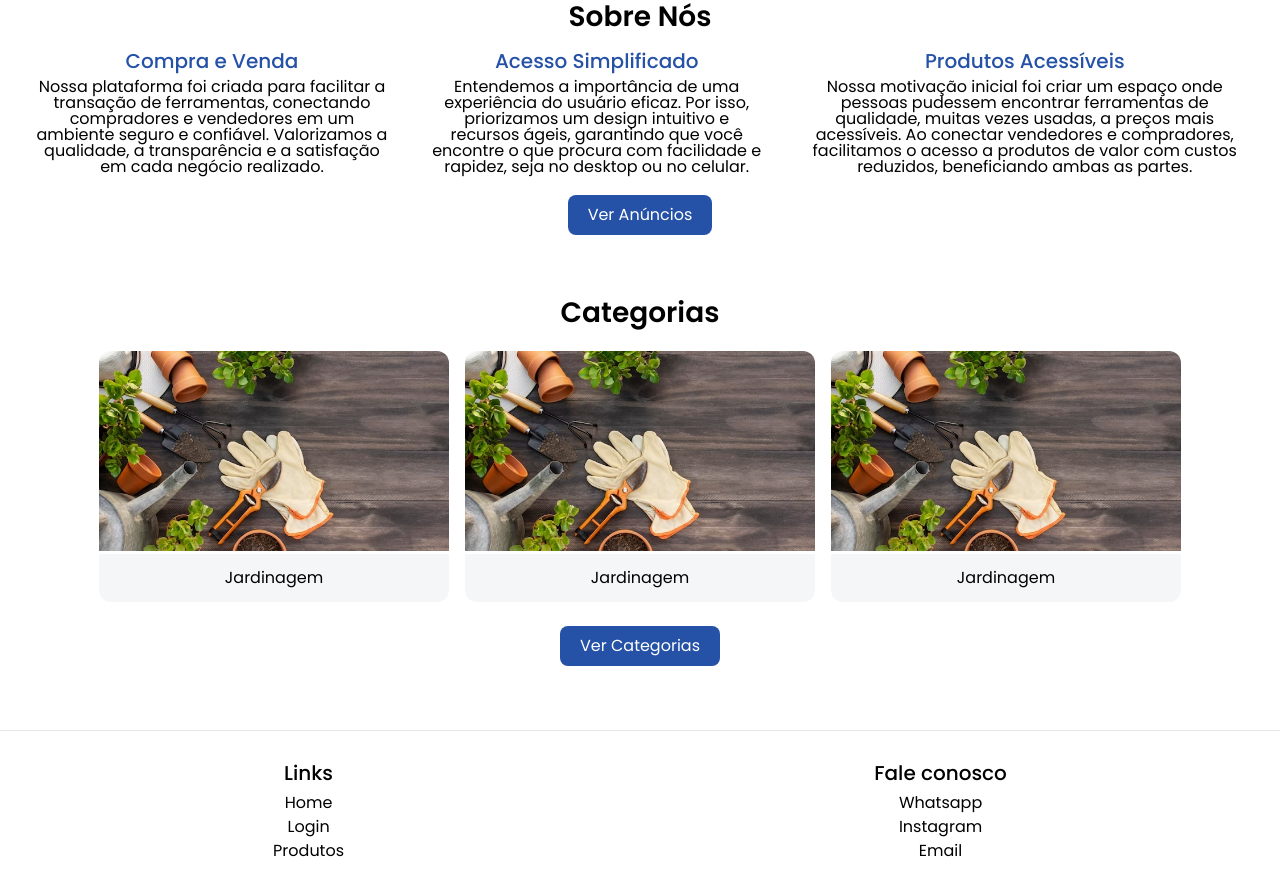
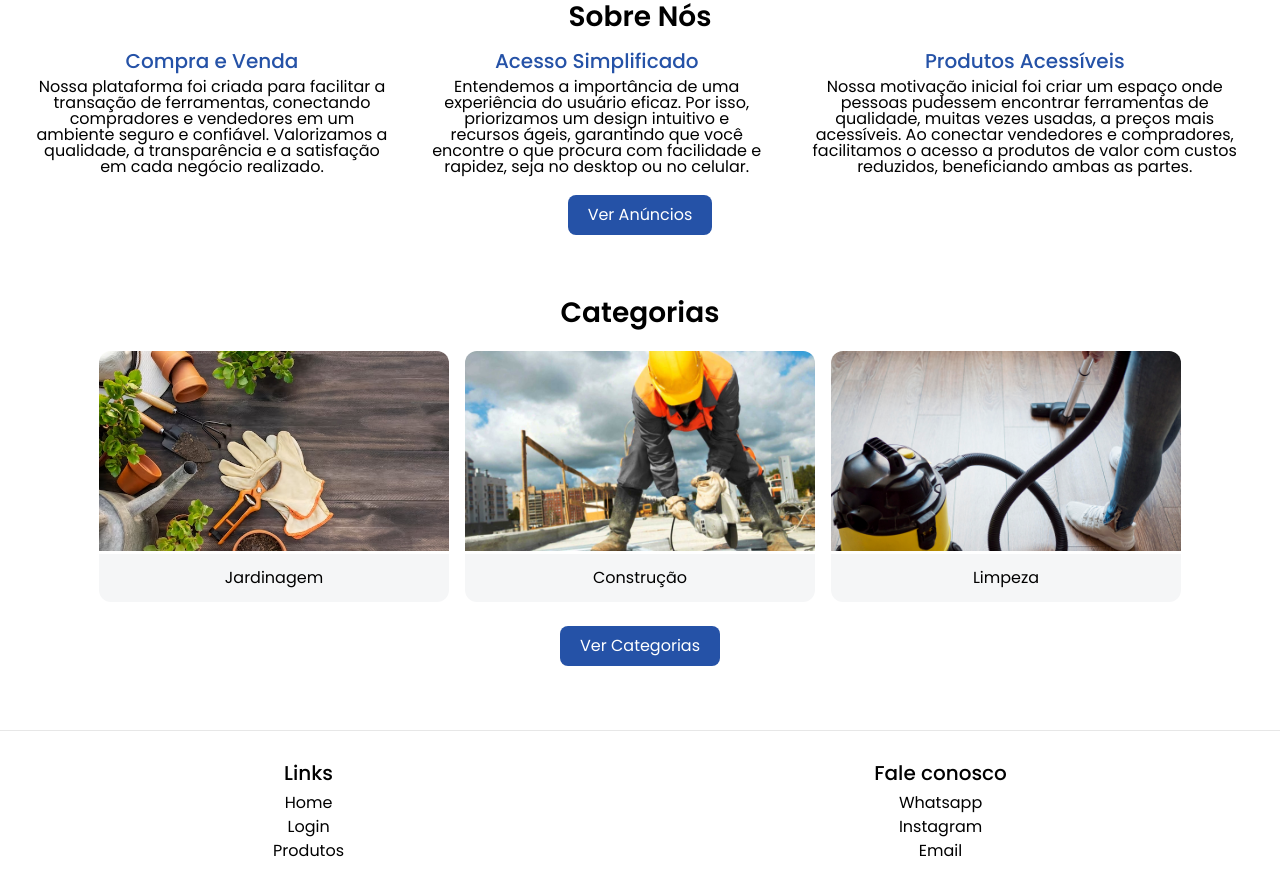
Before and after one commit to Carne-Seca-Faculdade/faca-voce-mesmo, a plain HTML site: page src/index.html in a window 1280 px wide. Shown: the part 845-1736 px from the top of the page. Drawn offline with Linux system fonts and the light colour scheme.

Commit message:
refactor - added new images for categories section on homepage

```diff
--- a/src/index.html
+++ b/src/index.html
@@ -138,21 +138,21 @@
 					<article class="tools-container__card">
 						<img
 							class="card__image"
-							src="/src/assets/images/categoriaJardinagemImage.jpg"
-							alt="Categoria de Jardinagem"
+							src="/src/assets/images/categoriaConstrucaoImage.jpg"
+							alt="Categoria de Construção"
 						/>
 						<div class="card__content">
-							<h3>Jardinagem</h3>
+							<h3>Construção</h3>
 						</div>
 					</article>
 					<article class="tools-container__card">
 						<img
 							class="card__image"
-							src="/src/assets/images/categoriaJardinagemImage.jpg"
-							alt="Categoria de Jardinagem"
+							src="/src/assets/images/categoriaLimpezaImage.jpg"
+							alt="Categoria de Limpeza"
 						/>
 						<div class="card__content">
-							<h3>Jardinagem</h3>
+							<h3>Limpeza</h3>
 						</div>
 					</article>
 				</section>
```
